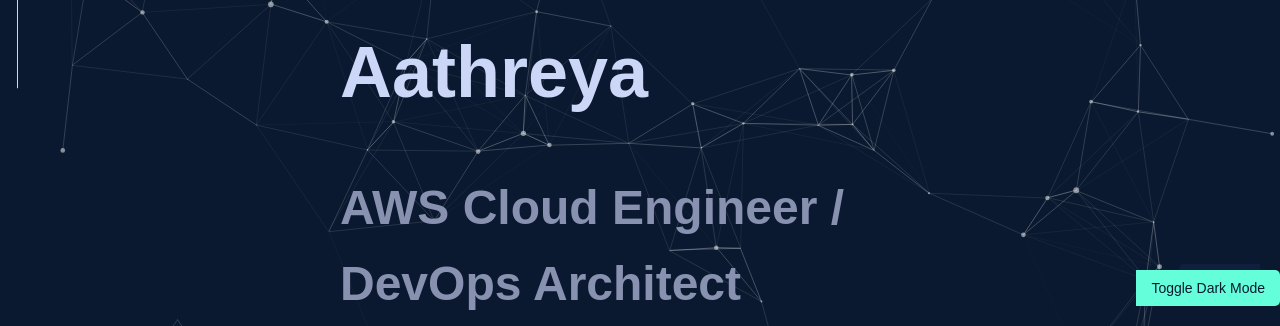
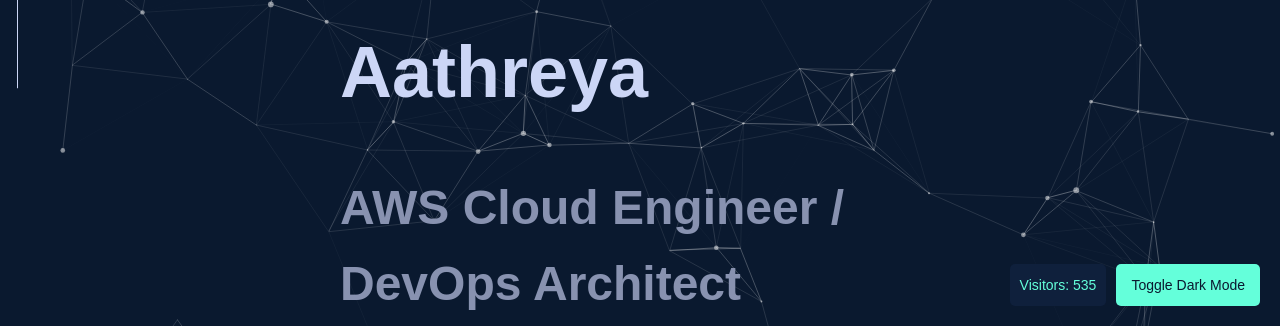
Before and after one commit to daedalus-s/resume-website, a plain HTML site: page index.html in a window 1280 px wide. Shown: the part 474-800 px from the top of the page. Drawn offline with nearby package versions, Linux system fonts and the light colour scheme; no server answers.

Commit message:
linkedin post

```diff
--- a/index.html
+++ b/index.html
@@ -119,28 +119,40 @@
     #visitor-counter {
     position: fixed;
     bottom: 20px;
-    right: 20px;
+    right: 150px;
     background-color: rgba(17, 34, 64, 0.8);
     color: #64ffda;
     padding: 10px;
-    border-radius: 5px 0 0 5px;
+    border-radius: 5px;
     font-size: 14px;
-    display: inline-block;
+    z-index: 1000;
 }
 
 #dark-mode-toggle {
     position: fixed;
     bottom: 20px;
-    right: 0;
+    right: 20px;
     background-color: #64ffda;
     color: #0a192f;
     border: none;
     padding: 10px 15px;
-    border-radius: 0 5px 5px 0;
+    border-radius: 5px;
     cursor: pointer;
     font-size: 14px;
+    z-index: 1000;
+}
+#bottom-right-controls {
+    position: fixed;
+    bottom: 20px;
+    right: 20px;
+    display: flex;
+    gap: 10px;
+    z-index: 1000;
 }
 
+#bottom-right-controls > * {
+    position: static;
+}
     body.dark-mode {
         background-color: #000;
         color: #fff;
@@ -190,7 +202,7 @@
         left: 0;
         right: 0;
         bottom: 0;
-        background: rgba(10, 25, 47, 0.85);  /* Dark blue overlay */
+        background: rgba(10, 25, 47, 0.85);
         z-index: 1;
     }
 
@@ -272,7 +284,7 @@
     display: flex;
     flex-direction: column;
     gap: 20px;
-    z-index: 1000;  /* This ensures the links are in front */
+    z-index: 1000;
 }
 
 .social-links a {
@@ -283,7 +295,7 @@
 
 .social-links a:hover {
     color: #64ffda;
-    transform: scale(1.2);  /* This makes the icon slightly larger on hover */
+    transform: scale(1.2);
 }
 
 .social-links::after {
@@ -483,7 +495,7 @@
     border: 3px solid #64ffda;
     position: relative;
     z-index: 2;
-    margin-top: 20px; /* Adjust this value as needed */
+    margin-top: 20px;
     }
     .company-experience {
     margin-bottom: 2rem;
@@ -636,10 +648,12 @@
         });
 }
 
-// Dark Mode Toggle
 function toggleDarkMode() {
     document.body.classList.toggle('dark-mode');
     localStorage.setItem('darkMode', document.body.classList.contains('dark-mode'));
+}
+function cb(response) {
+    document.getElementById('visits').innerText = response.value;
 }
 function displayContent(type, items) {
     let containerId = type.toLowerCase().replace(/ /g, '-');
@@ -654,7 +668,6 @@
     }
     container.innerHTML = ''; // Clear existing content
 
-    // Add heading for specific sections
     if (['Experience', 'Education', 'Summary', 'Project'].includes(type)) {
         const heading = document.createElement('h3');
         heading.textContent = type === 'Project' ? 'Projects' : type;
@@ -672,7 +685,6 @@
             });
         }
         experienceMap.get(item.Company).roles.push(item);
-        // Update the overall start and end dates for the company
         if (item.StartDate < experienceMap.get(item.Company).startDate) {
             experienceMap.get(item.Company).startDate = item.StartDate;
         }
@@ -690,7 +702,6 @@
             const companyElement = document.createElement('div');
             companyElement.className = 'company-experience';
 
-            // Create logo element
             const logoFileName = company.replace(/ /g, '_').replace(/,/g, '%2C');
             const logoUrl = `https://sreeniketh-resume-website.s3.amazonaws.com/logos/${logoFileName}.png`;
             const logoImg = document.createElement('img');
@@ -877,7 +888,6 @@
     const darkModeToggle = document.getElementById('dark-mode-toggle');
     darkModeToggle.addEventListener('click', toggleDarkMode);
 
-    // Check for saved dark mode preference
     if (localStorage.getItem('darkMode') === 'true') {
         document.body.classList.add('dark-mode');
     }
@@ -893,9 +903,11 @@
 });
 
     </script>
-<div style="position: fixed; bottom: 20px; right: 20px; display: flex;">
-    <div id="visitor-counter">Visitors: <span id="count">0</span></div>
+    <script async src="https://api.countapi.xyz/hit/sreenikethaathreya.com/visits?callback=cb"></script>
+<div id="bottom-right-controls">
+    <div id="visitor-counter">Visitors: <span id="count">535</span></div>
     <button id="dark-mode-toggle">Toggle Dark Mode</button>
+</div>
 </div>
 </body>
 </html>
```
